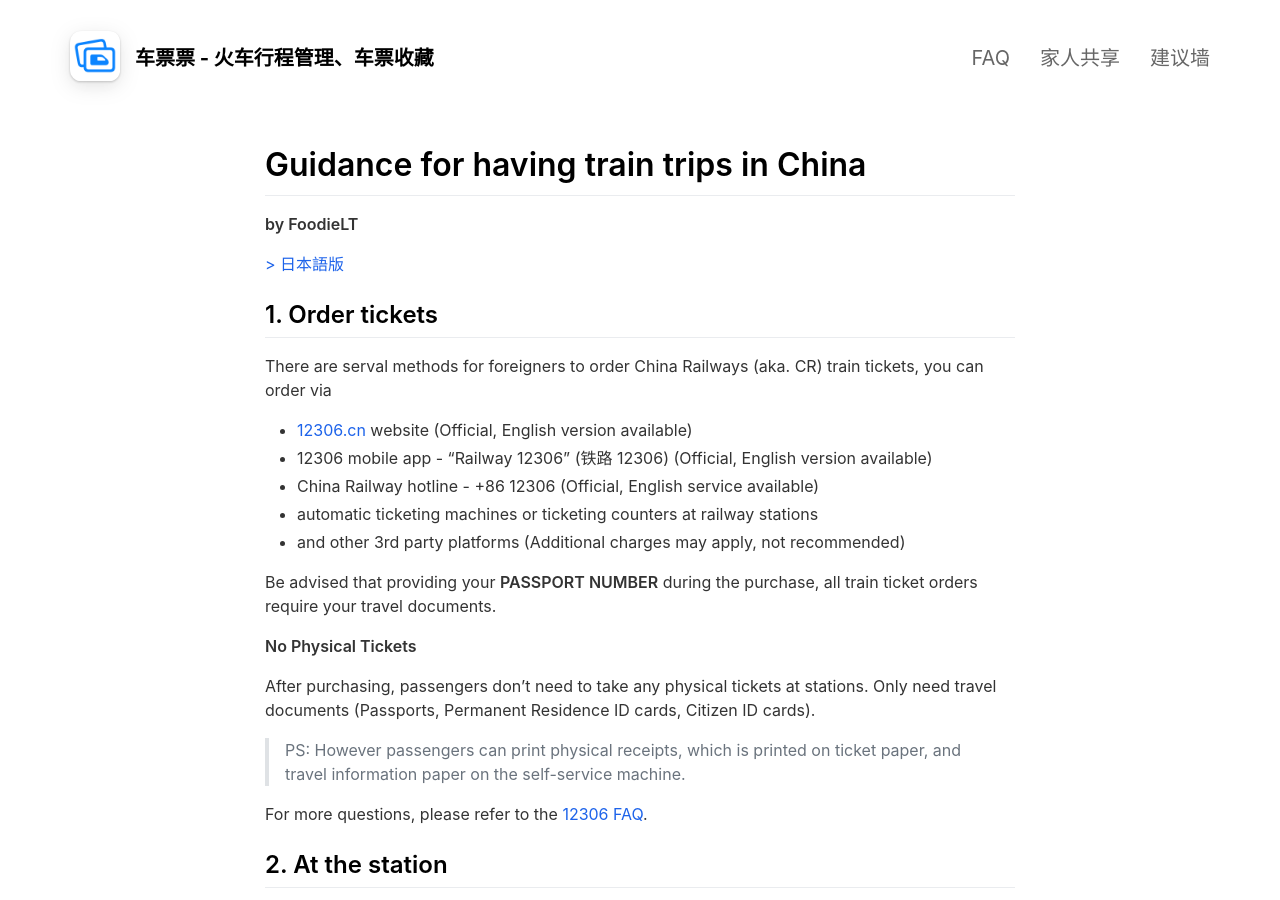
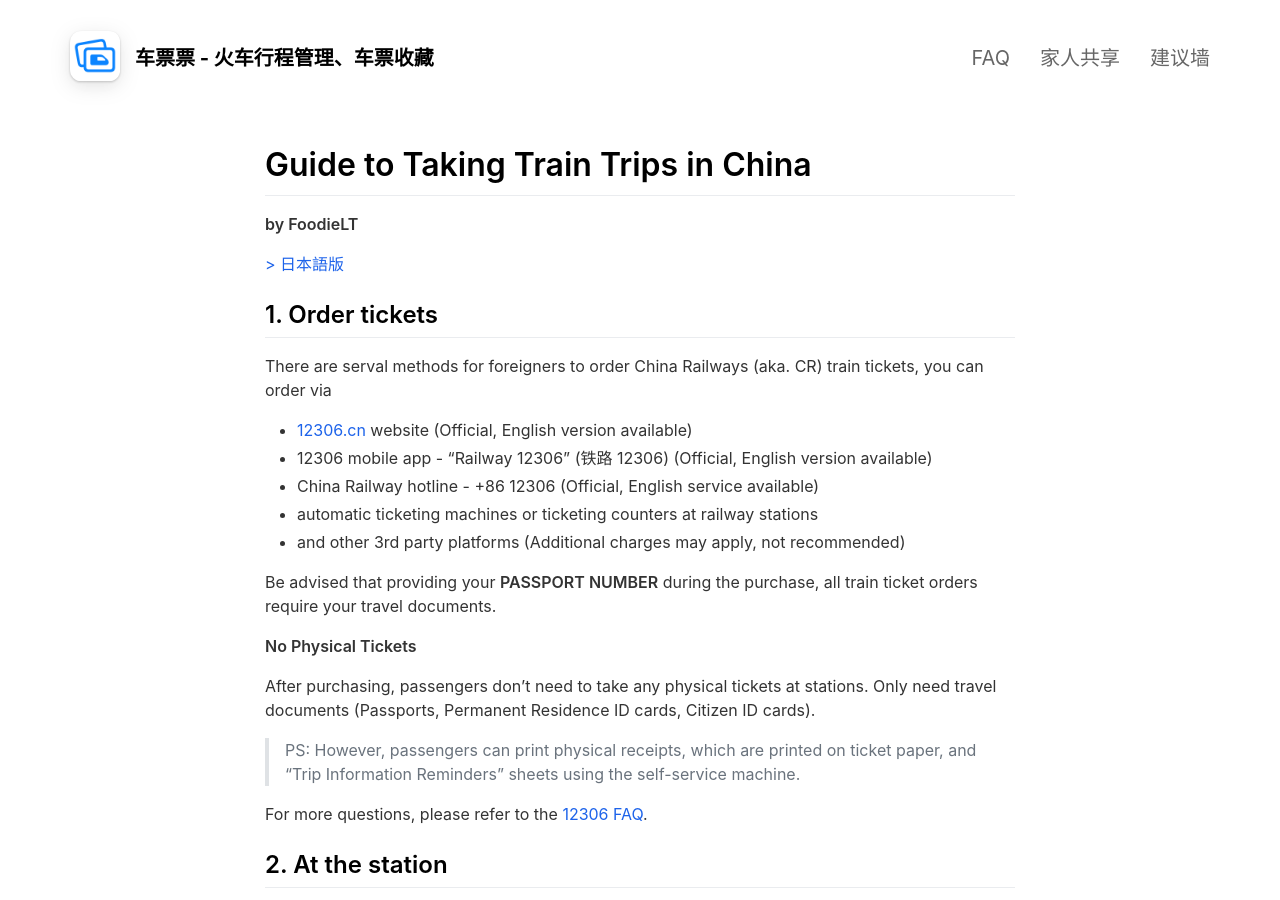
Before and after one commit to app-thedafeige/cpp, a Jekyll site: the page built from _pages/china-train-trip-guide.md, in a window 1280 px wide and 900 px high. Built offline with Jekyll 4.4.1, drawn with Linux system fonts in a browser that asks for light colours; nearby versions of some CDN libraries; some of the changed text lies outside the part shown.

Commit message:
微调中国火车旅行指南文案

```diff
--- a/_pages/china-train-trip-guide.md
+++ b/_pages/china-train-trip-guide.md
@@ -5,7 +5,7 @@ include_in_header: false
 order: 8
 ---
 
-# Guidance for having train trips in China
+# Guide to Taking Train Trips in China
 
 **by FoodieLT**
 
@@ -27,7 +27,7 @@ Be advised that providing your **PASSPORT NUMBER** during the purchase, all trai
 
 After purchasing, passengers don't need to take any physical tickets at stations. Only need travel documents (Passports, Permanent Residence ID cards, Citizen ID cards).
 
-> PS: However passengers can print physical receipts, which is printed on ticket paper, and travel information paper on the self-service machine.
+> PS: However, passengers can print physical receipts, which are printed on ticket paper, and "Trip Information Reminders" sheets using the self-service machine.
 
 For more questions, please refer to the [12306 FAQ](https://www.12306.cn/en/faq.html){:target="_self"}.
 
@@ -69,7 +69,7 @@ You made it! Now enjoy your train trip!
 
 # 中国鉄道旅行ガイド
 
-[> English Version](#guidance-for-having-train-trips-in-china){:target="_self"}
+[> English Version](#guide-to-taking-train-trips-in-china){:target="_self"}
 
 ## 1. 切符の購入
 
```
Also changed, not shown: other parts of _pages/china-train-trip-guide.md (+1 -1 lines).
